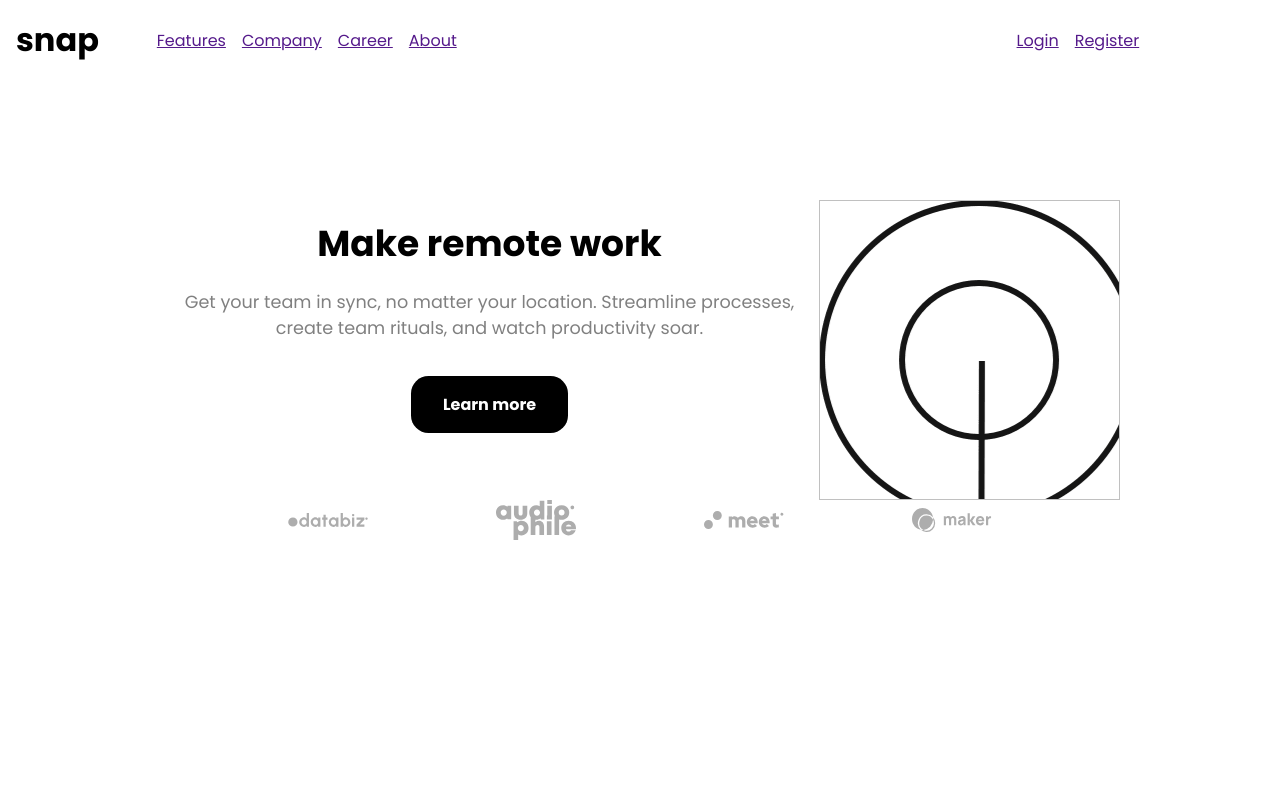
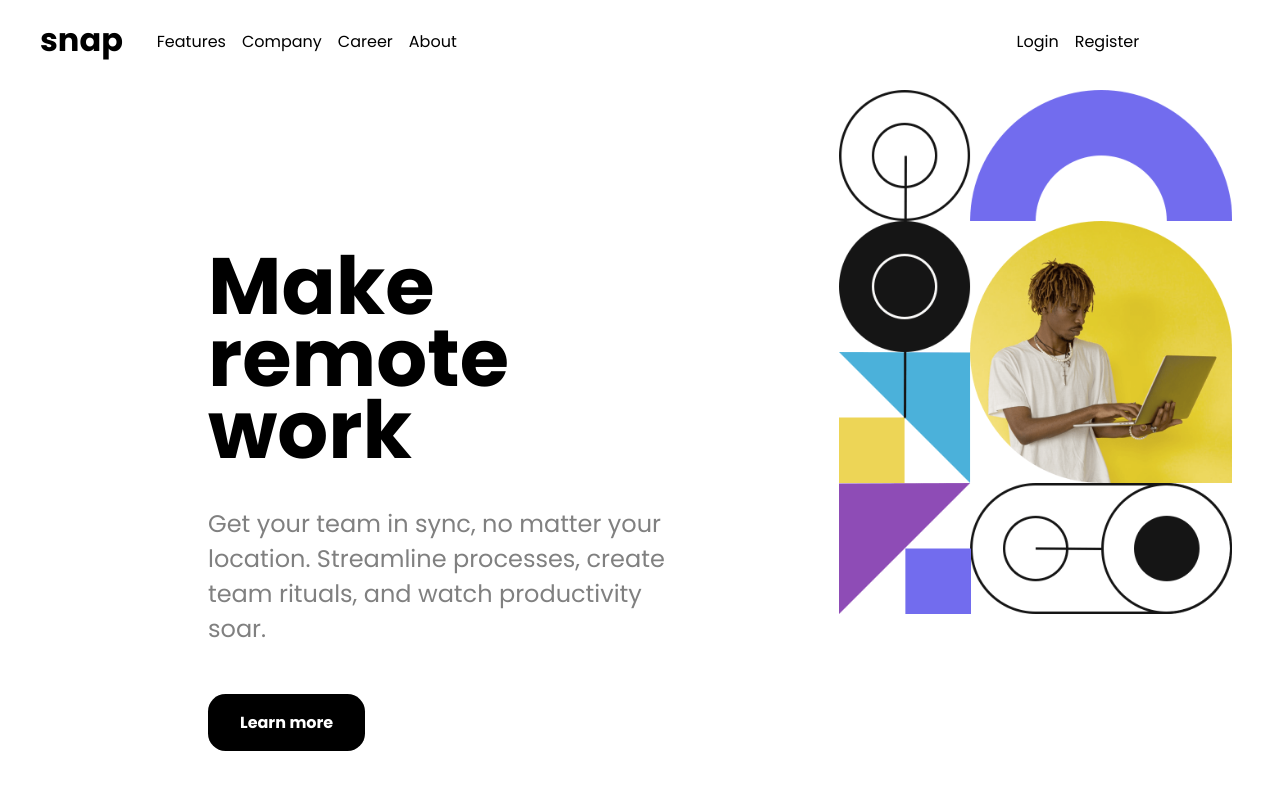
Before and after one commit to Bagacay/Day-3, a plain HTML site: page index.html in a window 1280 px wide. Shown: the top 800 px of the page. Drawn offline with Linux system fonts and the light colour scheme.

Commit message:
this thing was a mess and i am done with it not going to finish this one

```diff
--- a/index.html
+++ b/index.html
@@ -41,7 +41,7 @@
       <main>
         <article class="hero">
           <div class="hero-img-container">
-            <img class="hero-img" alt="" />
+            <div class="hero-img" alt=""></div>
           </div>
           <article class="hero-details">
             <h1>Make remote work</h1>
--- a/style.scss
+++ b/style.scss
@@ -3,6 +3,8 @@
     padding: 0;
     box-sizing: border-box;
     font-family: 'Poppins', sans-serif;
+    text-decoration: none;
+    color: black;
 
 }
 
@@ -17,8 +19,6 @@ header{
     }
 
     .logo{
-        color: black;
-        text-decoration: none;
         position: absolute;
         left: 0;
         top: 0;
@@ -167,11 +167,19 @@ footer{
     header{
         display:block;
 
+        .logo{
+            position: absolute;
+            left: 0;
+            top: 0;
+            margin-left: 2.5em;
+        }
+
+
         .menu{
             display: flex;
             justify-content: space-between;
             width: 80%;
-            margin: 2.5em auto;
+            margin: 2.6em auto;
             }
 
             .nav-menu{
@@ -182,28 +190,57 @@ footer{
             .accounts{
                 display: flex;
             }
-        }
+    }
 
 
     .wrapper{
-        margin: 10em;
         transition: .5s ease-in-out;
+
 
         .hero{
             display: flex;
             flex-direction: row-reverse;
 
+
             .hero-img-container{
-                width: 500px;
-                height: 300px;
-                overflow: hidden;
+                width: 100%;
+
 
                 .hero-img{
-                    height: 100%;
+                    background: url("./images/image-hero-desktop.png");
+                    background-repeat: no-repeat;
+                    background-size:contain;
+                    height: 75vh;
                     width: 100%;
-                    object-fit: scale-down;
-                    background: url("./images/image-hero-desktop.png");
                 }
+            }
+
+            .hero-details{
+                margin: 10em;
+                text-align: left;
+
+                h1{
+                    font-size: 5rem;
+                    padding-right: 1.5em;
+                    line-height: 4.5rem;
+                    font-weight: 600;
+                }
+
+                p{
+                    font-size: 1.5rem;
+                }
+            }
+
+            footer{
+                display: block;
+                justify-content:left;
+
+                img{
+                    object-fit: contain;
+                    height: 40px;
+                    width:  80px;
+                }
+
             }
         }
     }
```
Also changed, not shown: style.css, 1 other file.
